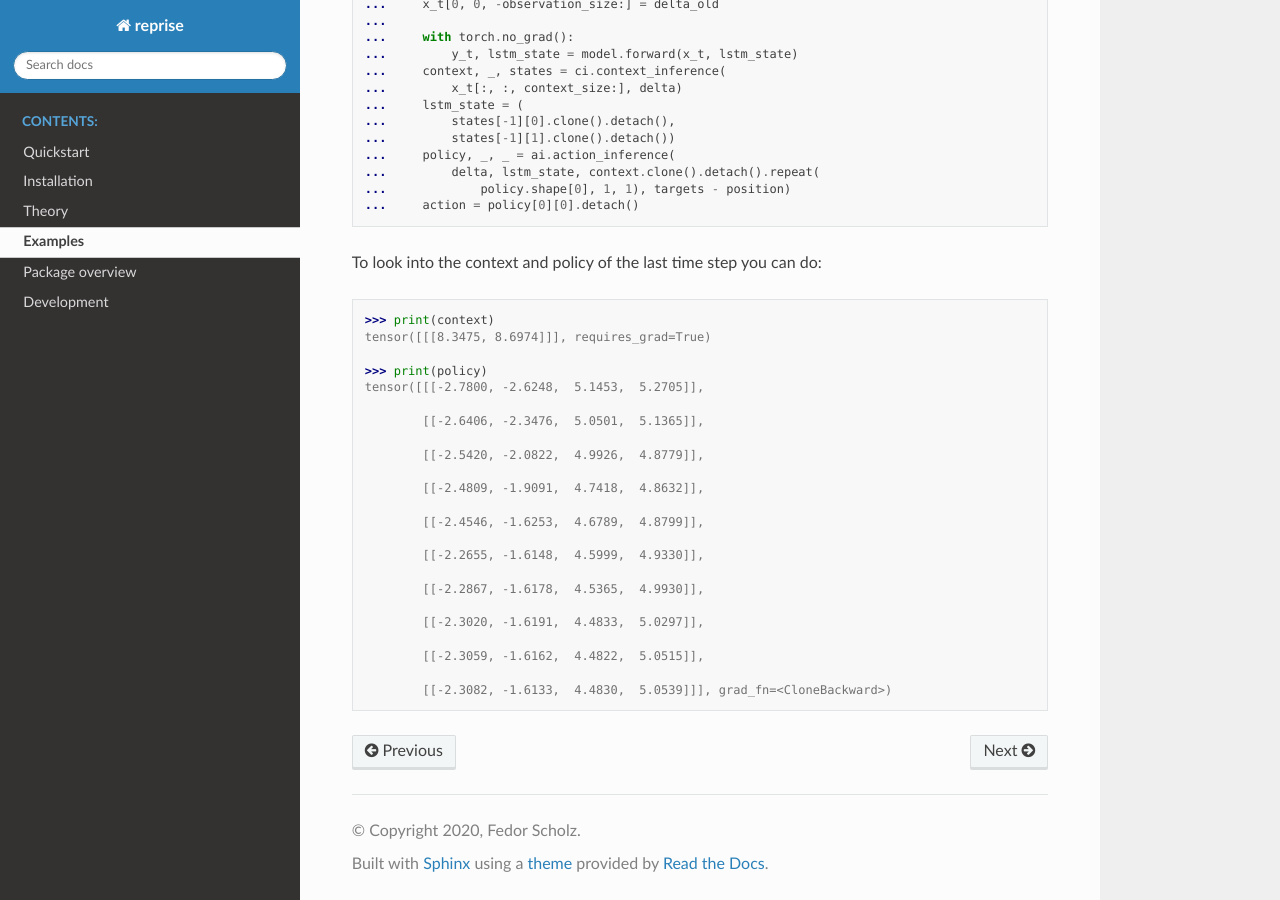
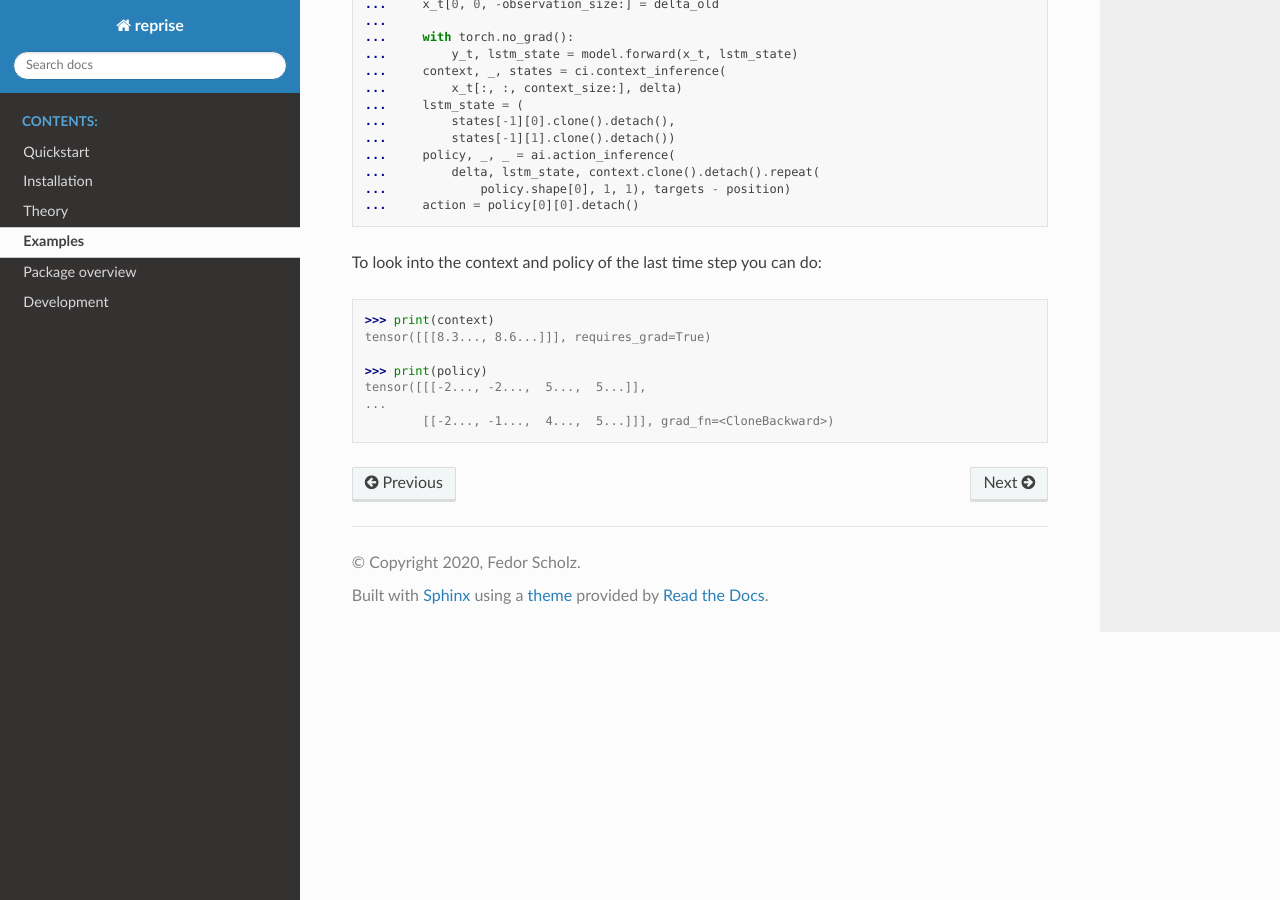
Before and after one commit to CognitiveModeling/reprise, a Sphinx documentation site: the page built from doc/source/examples.rst, in a window 1280 px wide and 900 px high, scrolled down 3262 px. Built offline with Sphinx 7.4.7 and the Read the Docs theme 2.0.0, drawn with Linux system fonts in a browser that asks for light colours.

Commit message:
make test less restrictive

```diff
--- a/doc/source/examples.rst
+++ b/doc/source/examples.rst
@@ -188,26 +188,10 @@ To look into the context and policy of the last time step you can do:
 
 .. code-block:: python
 
-    >>> print(context)
-    tensor([[[8.3475, 8.6974]]], requires_grad=True)
+    >>> print(context)  # doctest: +ELLIPSIS
+    tensor([[[8.3..., 8.6...]]], requires_grad=True)
 
-    >>> print(policy)
-    tensor([[[-2.7800, -2.6248,  5.1453,  5.2705]],
-    <BLANKLINE>
-            [[-2.6406, -2.3476,  5.0501,  5.1365]],
-    <BLANKLINE>
-            [[-2.5420, -2.0822,  4.9926,  4.8779]],
-    <BLANKLINE>
-            [[-2.4809, -1.9091,  4.7418,  4.8632]],
-    <BLANKLINE>
-            [[-2.4546, -1.6253,  4.6789,  4.8799]],
-    <BLANKLINE>
-            [[-2.2655, -1.6148,  4.5999,  4.9330]],
-    <BLANKLINE>
-            [[-2.2867, -1.6178,  4.5365,  4.9930]],
-    <BLANKLINE>
-            [[-2.3020, -1.6191,  4.4833,  5.0297]],
-    <BLANKLINE>
-            [[-2.3059, -1.6162,  4.4822,  5.0515]],
-    <BLANKLINE>
-            [[-2.3082, -1.6133,  4.4830,  5.0539]]], grad_fn=<CloneBackward>)
+    >>> print(policy)  # doctest: +ELLIPSIS
+    tensor([[[-2..., -2...,  5...,  5...]],
+    ...
+            [[-2..., -1...,  4...,  5...]]], grad_fn=<CloneBackward>)
```
